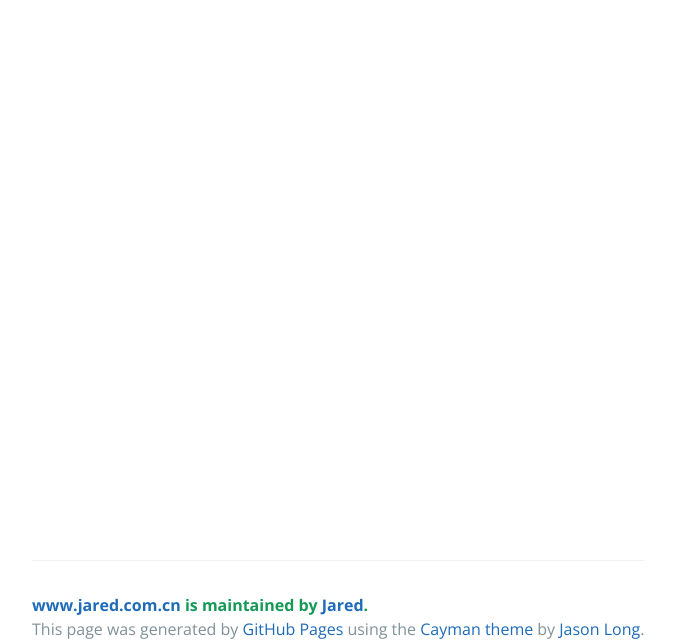
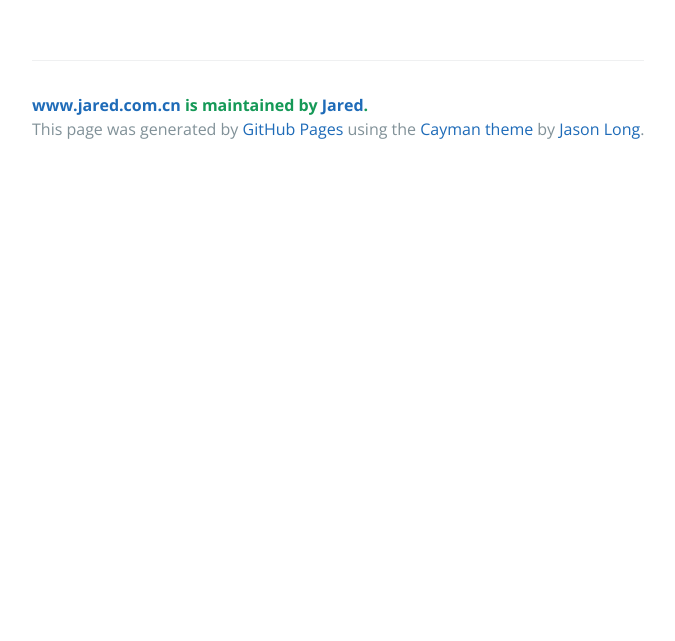
Before and after one commit to Jared1016/Jared1016.github.io, a plain HTML site: page index.html in a window 1280 px wide. Shown: the part 940-1581 px from the top of the page, without its empty margins (68-743 px from the left). After the commit the page ends 1081 px from the top, so only its background shows below. Drawn offline with nearby package versions, Linux system fonts and the light colour scheme.

Commit message:
Update index.html

```diff
--- a/index.html
+++ b/index.html
@@ -25,7 +25,7 @@
 
 
 
-      <footer class="site-footer" style="position:absolute;top:1500px;left:100px">
+      <footer class="site-footer" style="position:absolute;top:1000px;left:100px">
         <span class="site-footer-owner"><a href="https://www.jared.com.cn">www.jared.com.cn</a> is maintained by <a href="https://github.com/Jared1016">Jared</a>.</span>
         <span class="site-footer-credits">This page was generated by <a href="https://pages.github.com">GitHub Pages</a> using the <a href="https://github.com/jasonlong/cayman-theme">Cayman theme</a> by <a href="https://twitter.com/jasonlong">Jason Long</a>.</span>
       </footer>
```
